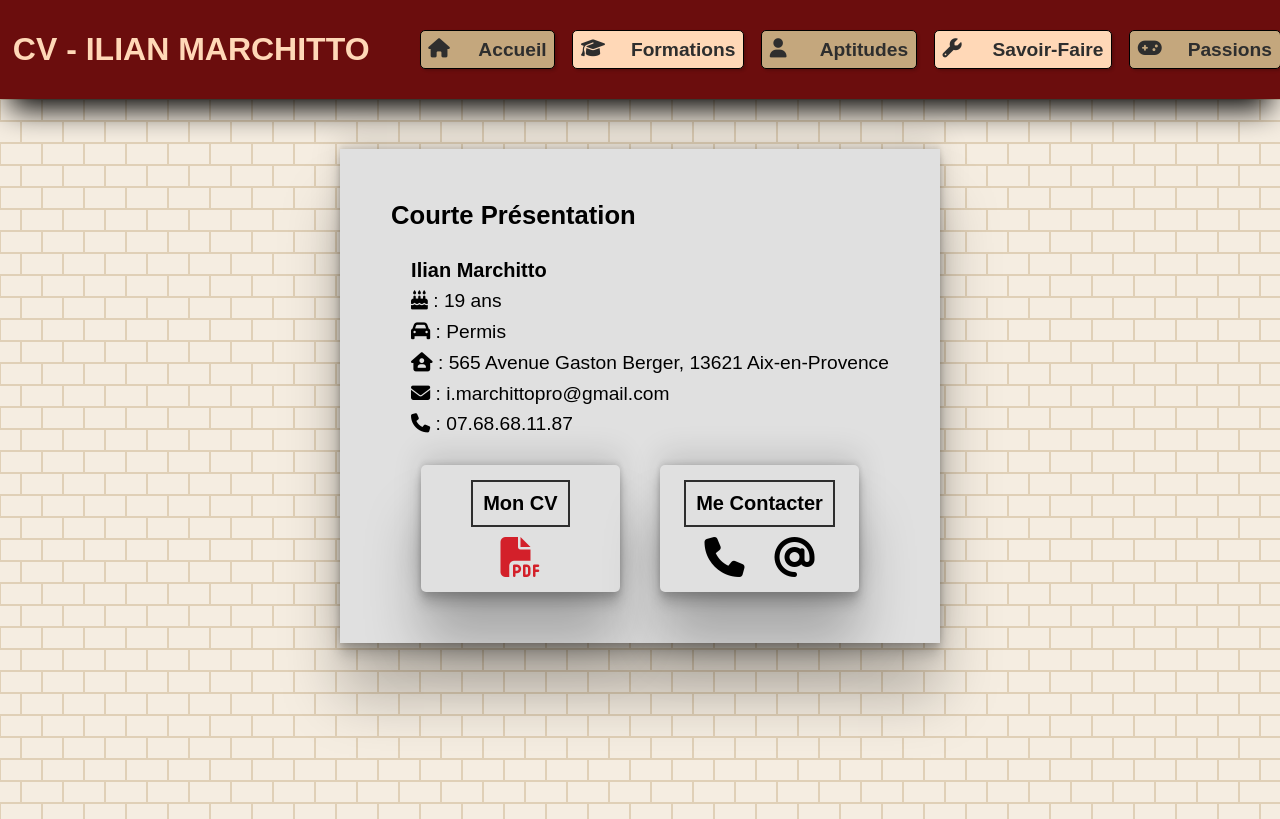
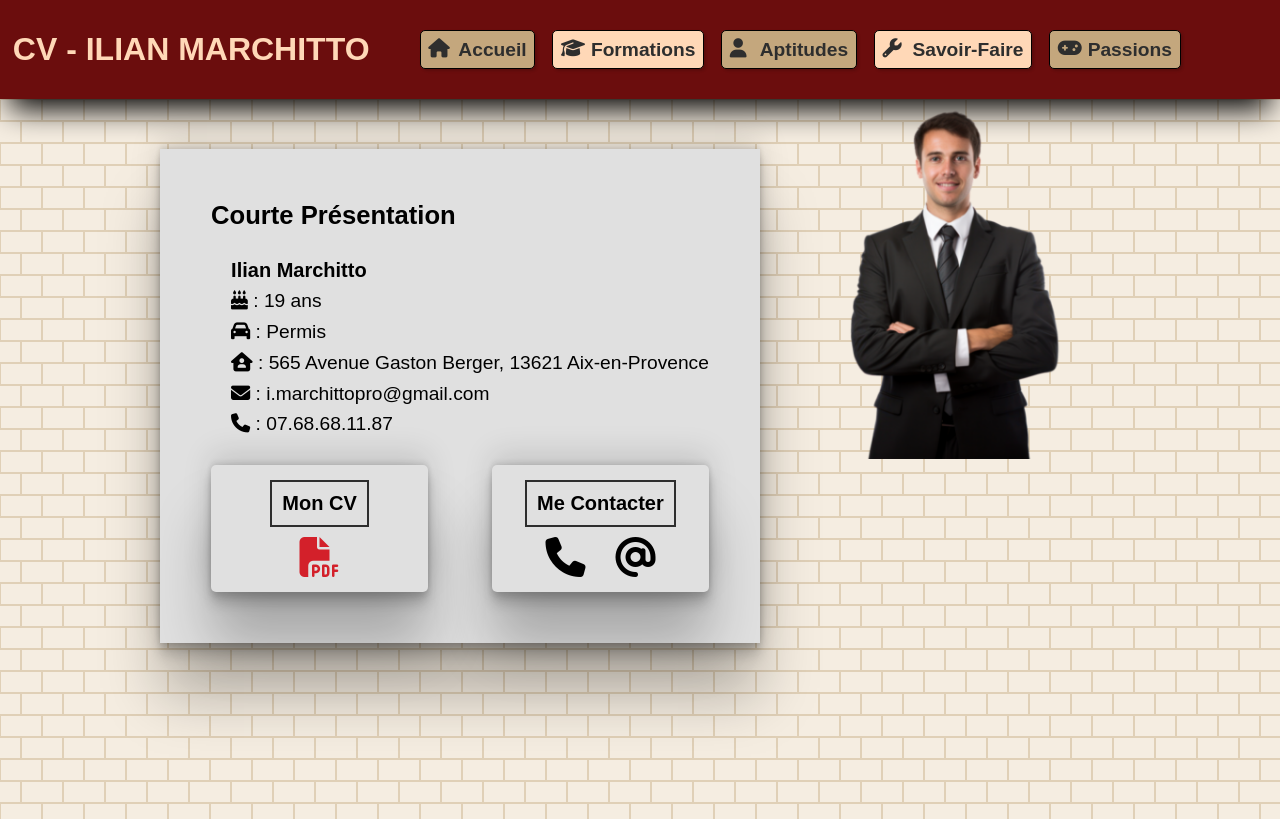
Before and after one commit to ilian-marchitto/CV, a plain HTML site: page index.html in a window 1280 px wide. Drawn offline with Linux system fonts and the light colour scheme.

Commit message:
ajout image

```diff
--- a/css/styleAccueil.css
+++ b/css/styleAccueil.css
@@ -10,7 +10,7 @@ nav {
     align-items: center;
     justify-content: space-between;
     background-color: var(--couleur-principale);
-    padding: 2.5%;
+    padding: 4%;
     position: relative;
     box-shadow: rgb(0, 0, 0) 0px 20px 30px -10px;
 }
@@ -27,7 +27,7 @@ h2 {
 }
 
 h3 {
-    font-size: clamp(18px, 1.75vw, 20px);
+    font-size: clamp(15px, 1.75vw, 20px);
 }
 
 ul {
@@ -75,7 +75,6 @@ nav ul {
 
 nav ul a {
     display: flex;
-    gap: 20px;
     font-size: 16px;
     color: var(--couleur-texte);
     font-weight: bold;
@@ -114,6 +113,7 @@ main {
     align-items:flex-start;
     justify-content: center;
     height: 90vh;
+    gap:0px;
 }
 
 .courte-presentation {
@@ -143,7 +143,7 @@ main {
     display: flex;
     flex-direction: row;
     justify-content: center;
-    gap: 40px;
+    gap: 5vw;
 }
 
 .mon-cv, .me-contacter {
@@ -151,7 +151,7 @@ main {
     align-items: center;
     flex-direction: column;
     padding-top: 15px;
-    width: 40%;
+    width: 100%;
     border-radius: 5px;
     box-shadow: var(--ombres-section);
     background-color: var(--couleur-fond-section);
@@ -183,8 +183,8 @@ main {
 }
 
 .section-Accueil img{
-    width: 50%;
-    height: auto;
+    width: auto;
+    height: 50%;
 }
 
 @media(min-width: 1275px) and (max-width: 1575px) {
--- a/index.html
+++ b/index.html
@@ -58,6 +58,7 @@
                     </section>
                 </div>
             </section>
+            <img src="media/image/photo-Ilian.png">
         </section>
 
 
```
